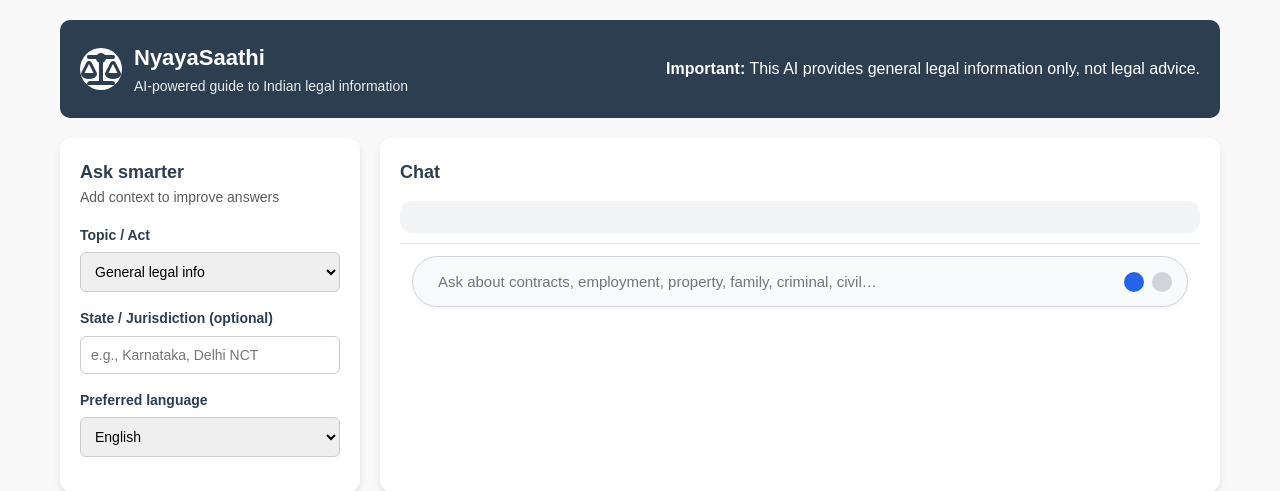
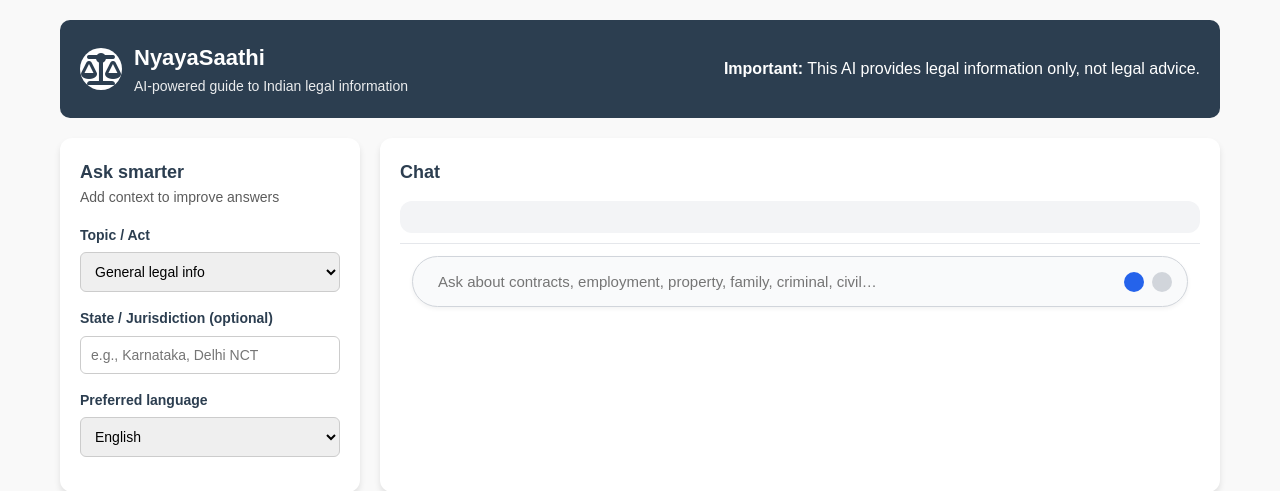
Before and after one commit to AshishSharma-123/legal_ai_assistant, a Flask app: page /home in a window 1280 px wide. Shown: the top 491 px of the page. Run offline with Flask 3, Linux system fonts and the light colour scheme; some libraries are stand-ins or nearby versions.

Commit message:
Change in home.html

```diff
--- a/templates/home.html
+++ b/templates/home.html
@@ -186,7 +186,7 @@
           <div class="subtitle">AI-powered guide to Indian legal information</div>
         </div>
       </div>
-      <div><strong>Important:</strong> This AI provides general legal information only, not legal advice.</div>
+      <div><strong>Important:</strong> This AI provides legal information only, not legal advice.</div>
     </header>
 
     <!-- Main Grid -->
```
